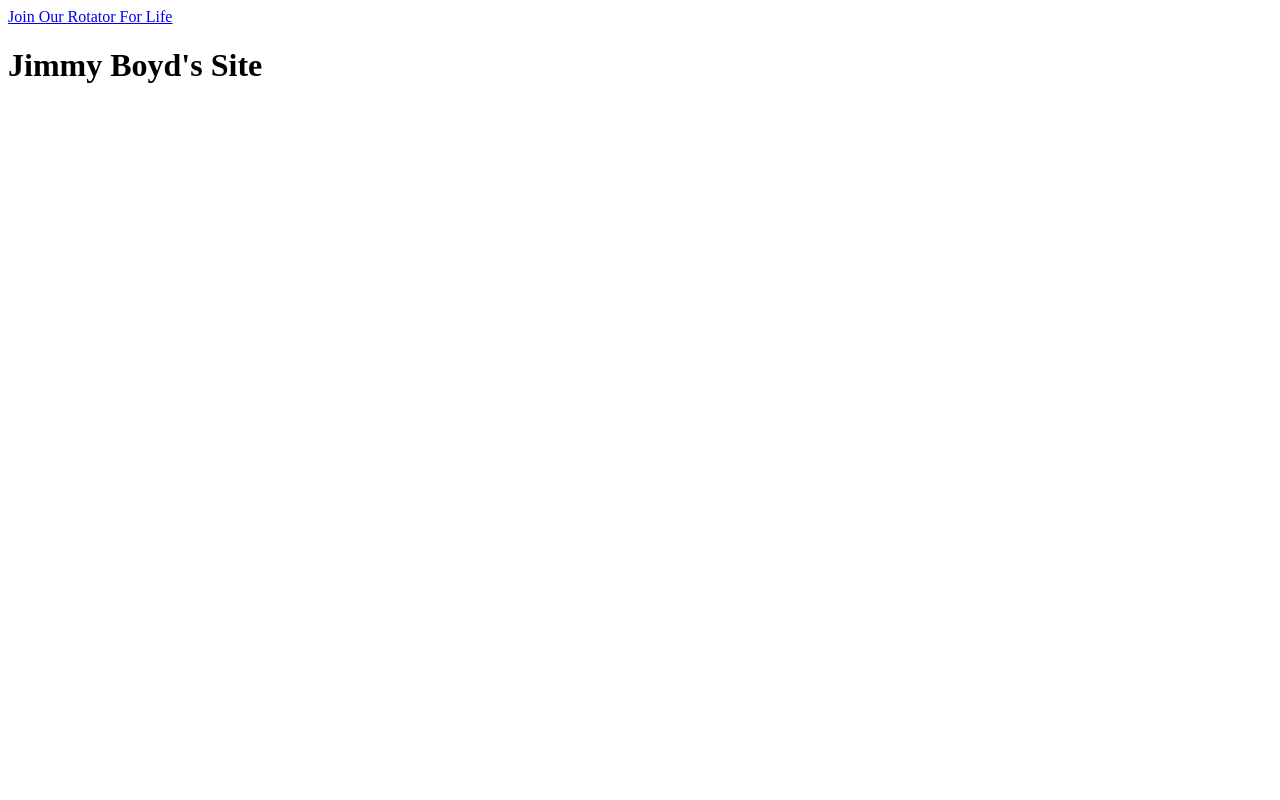
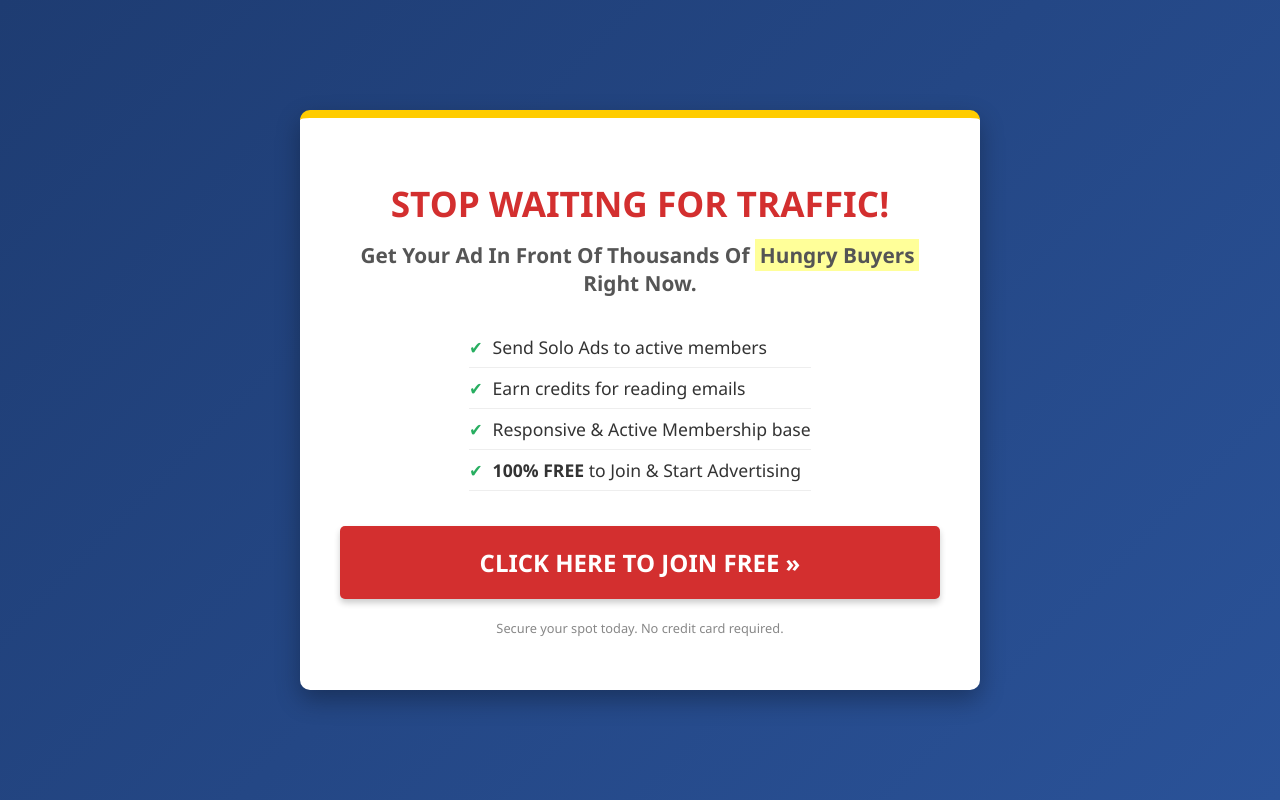
Before and after one commit to 1minuteapp/1minuteapp.github.io, a plain HTML site: page index.html in a window 1280 px wide. Drawn offline with Linux system fonts and the light colour scheme.

Commit message:
Update index.html

```diff
--- a/index.html
+++ b/index.html
@@ -1,4 +1,133 @@
-<header>
-        <a href="https://llclick.com/2vwkvwdw/" target="_blank">Join Our Rotator For Life</a>
-    </header>
-<h1>Jimmy Boyd's Site</h1>
+<!DOCTYPE html>
+<html lang="en">
+<head>
+    <meta charset="UTF-8">
+    <meta name="viewport" content="width=device-width, initial-scale=1.0">
+    <title>Get Viral Traffic Now!</title>
+    <style>
+        /* Basic Reset & Layout */
+        body {
+            font-family: 'Segoe UI', Tahoma, Geneva, Verdana, sans-serif;
+            background: linear-gradient(135deg, #1e3c72 0%, #2a5298 100%); /* Professional Blue Background */
+            margin: 0;
+            padding: 0;
+            display: flex;
+            justify-content: center;
+            align-items: center;
+            min-height: 100vh;
+            color: #333;
+        }
+
+        /* The Main Container */
+        .splash-container {
+            background-color: #ffffff;
+            width: 90%;
+            max-width: 600px;
+            padding: 40px;
+            border-radius: 10px;
+            box-shadow: 0 10px 25px rgba(0,0,0,0.3);
+            text-align: center;
+            border-top: 8px solid #ffcc00; /* High contrast accent */
+        }
+
+        /* Typography */
+        h1 {
+            color: #d32f2f; /* Urgent Red */
+            font-size: 2.2rem;
+            margin-bottom: 10px;
+            line-height: 1.2;
+            text-transform: uppercase;
+        }
+
+        h2 {
+            font-size: 1.3rem;
+            color: #555;
+            margin-bottom: 30px;
+            font-weight: 600;
+        }
+
+        .highlight {
+            background-color: #ffff99;
+            padding: 2px 5px;
+        }
+
+        /* Benefit List */
+        ul {
+            text-align: left;
+            margin: 0 auto 35px auto;
+            display: inline-block;
+            padding: 0;
+            list-style: none;
+        }
+
+        ul li {
+            font-size: 1.1rem;
+            padding: 8px 0;
+            border-bottom: 1px solid #eee;
+        }
+
+        ul li::before {
+            content: "✔"; /* Checkmark */
+            color: #27ae60;
+            font-weight: bold;
+            margin-right: 10px;
+        }
+
+        /* The Button */
+        .cta-button {
+            display: block;
+            width: 100%;
+            background-color: #d32f2f;
+            color: white;
+            padding: 20px 0;
+            text-decoration: none;
+            font-size: 1.5rem;
+            font-weight: bold;
+            border-radius: 5px;
+            text-transform: uppercase;
+            transition: background-color 0.3s, transform 0.2s;
+            box-shadow: 0 4px 6px rgba(0,0,0,0.2);
+        }
+
+        .cta-button:hover {
+            background-color: #b71c1c;
+            transform: translateY(-2px);
+        }
+
+        /* Footer/Disclaimers */
+        .footer {
+            margin-top: 20px;
+            font-size: 0.8rem;
+            color: #888;
+        }
+    </style>
+</head>
+<body>
+
+    <div class="splash-container">
+        <!-- Headline -->
+        <h1>Stop Waiting For Traffic!</h1>
+
+        <!-- Sub-Headline -->
+        <h2>Get Your Ad In Front Of Thousands Of <span class="highlight">Hungry Buyers</span> Right Now.</h2>
+
+        <!-- Benefits List -->
+        <ul>
+            <li>Send Solo Ads to active members</li>
+            <li>Earn credits for reading emails</li>
+            <li>Responsive & Active Membership base</li>
+            <li><strong>100% FREE</strong> to Join & Start Advertising</li>
+        </ul>
+
+        <!-- Call To Action Button (Links to your specific URL) -->
+        <a href="https://viralmailerforyou.com/index.php?r=jimmyboyd" class="cta-button">
+            Click Here To Join Free »
+        </a>
+
+        <div class="footer">
+            <p>Secure your spot today. No credit card required.</p>
+        </div>
+    </div>
+
+</body>
+</html>
```
